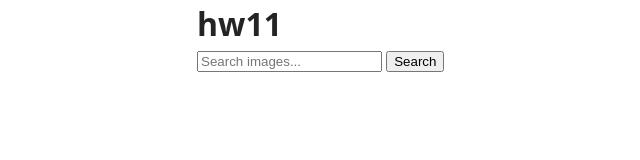
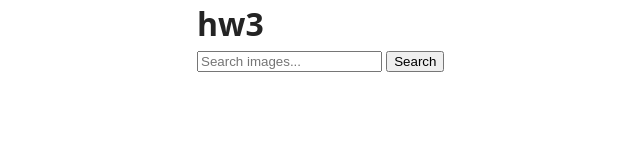
Before and after one commit to Ihor-malyshko/goit-advancedjs-hw-03, a website built with Vite: page src/index.html in a window 1280 px wide. Shown: the full height of the page, 283-923 px from the left. Built offline with nearby package versions, Linux system fonts and the light colour scheme; what simplelightbox would draw is missing.

Commit message:
fix name

```diff
--- a/src/index.html
+++ b/src/index.html
@@ -1,5 +1,6 @@
 <!DOCTYPE html>
 <html lang="en">
+
 <head>
   <meta charset="UTF-8" />
   <link rel="icon" type="image/svg+xml" href="/favicon.svg" />
@@ -7,17 +8,13 @@
   <title>Vanilla App Template</title>
   <link rel="stylesheet" href="./css/styles.css" />
 </head>
+
 <body>
   <div class="container">
-      <h1>hw11</h1>
+    <h1>hw3</h1>
     <form class="form" id="search-form">
       <label>
-          <input
-            type="text"
-            name="searchQuery"
-            placeholder="Search images..."
-            required
-          />
+        <input type="text" name="searchQuery" placeholder="Search images..." required />
       </label>
       <button type="submit">Search</button>
     </form>
@@ -31,4 +28,5 @@
 
   <script type="module" src="./main.js"></script>
 </body>
+
 </html>
```
Lines whose indentation alone changed are shown as unchanged.
